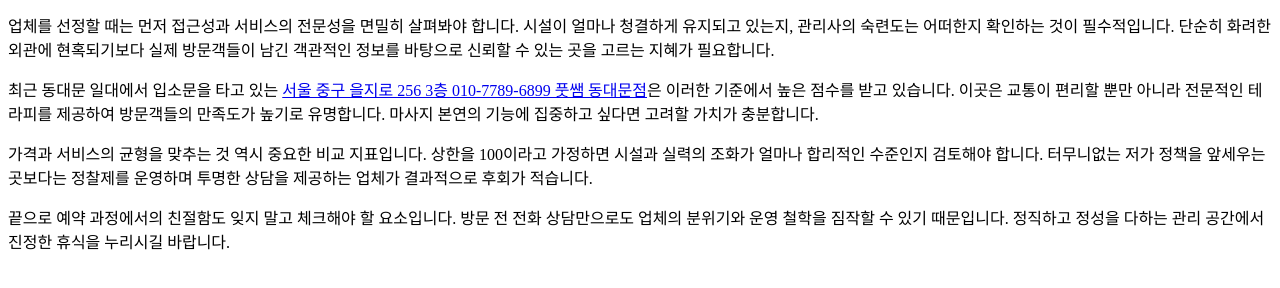
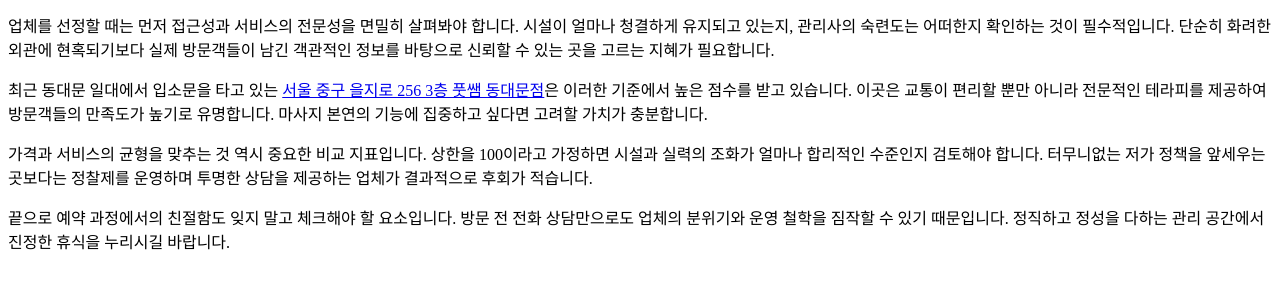
Before and after one commit to cosmos0111-cmyk/bp-kr-pbn-sr-083, a plain HTML site: page posts/gemini-coverage-20260719-0172.html in a window 1280 px wide. Shown: the part 140-428 px from the top of the page. Drawn offline with Linux system fonts and the light colour scheme.

Commit message:
deploy: garbage-free snapshot 2026-08-09T14:51:15.252Z

```diff
--- a/posts/gemini-coverage-20260719-0172.html
+++ b/posts/gemini-coverage-20260719-0172.html
@@ -14,7 +14,7 @@
  <h1>동대문 마사지 선택 시 고려해야 할 핵심 기준</h1>
  <p>혹시 화곡 노래방 솔직후기 등을 찾아보며 밤시간의 여흥을 고민하고 계신가요? 단순히 즐거움을 찾는 것도 좋지만, 도심 속에서 지친 피로를 해소하는 것 역시 매우 중요한 일상입니다. 특히 업무나 쇼핑으로 고단해진 몸을 이끌고 어디로 향해야 할지 막막할 때가 많을 것입니다.</p>
  <p>업체를 선정할 때는 먼저 접근성과 서비스의 전문성을 면밀히 살펴봐야 합니다. 시설이 얼마나 청결하게 유지되고 있는지, 관리사의 숙련도는 어떠한지 확인하는 것이 필수적입니다. 단순히 화려한 외관에 현혹되기보다 실제 방문객들이 남긴 객관적인 정보를 바탕으로 신뢰할 수 있는 곳을 고르는 지혜가 필요합니다.</p>
- <p>최근 동대문 일대에서 입소문을 타고 있는 <a class="anchor-link" href="https://euljiro-body-care.mapo-room-guide.xyz/" data-화곡 노래방 안내-link-target="t1-campaign-mqw1w2qy-5klg">서울 중구 을지로 256 3층 010-7789-6899 풋쌤 동대문점</a>은 이러한 기준에서 높은 점수를 받고 있습니다. 이곳은 교통이 편리할 뿐만 아니라 전문적인 테라피를 제공하여 방문객들의 만족도가 높기로 유명합니다. 마사지 본연의 기능에 집중하고 싶다면 고려할 가치가 충분합니다.</p>
+ <p>최근 동대문 일대에서 입소문을 타고 있는 <a class="anchor-link" href="https://euljiro-body-care.mapo-room-guide.xyz/" data-화곡 노래방 안내-link-target="t1-campaign-mqw1w2qy-5klg">서울 중구 을지로 256 3층 풋쌤 동대문점</a>은 이러한 기준에서 높은 점수를 받고 있습니다. 이곳은 교통이 편리할 뿐만 아니라 전문적인 테라피를 제공하여 방문객들의 만족도가 높기로 유명합니다. 마사지 본연의 기능에 집중하고 싶다면 고려할 가치가 충분합니다.</p>
  <p>가격과 서비스의 균형을 맞추는 것 역시 중요한 비교 지표입니다. 상한을 100이라고 가정하면 시설과 실력의 조화가 얼마나 합리적인 수준인지 검토해야 합니다. 터무니없는 저가 정책을 앞세우는 곳보다는 정찰제를 운영하며 투명한 상담을 제공하는 업체가 결과적으로 후회가 적습니다.</p>
  <p>끝으로 예약 과정에서의 친절함도 잊지 말고 체크해야 할 요소입니다. 방문 전 전화 상담만으로도 업체의 분위기와 운영 철학을 짐작할 수 있기 때문입니다. 정직하고 정성을 다하는 관리 공간에서 진정한 휴식을 누리시길 바랍니다.</p>
 </body>
```
